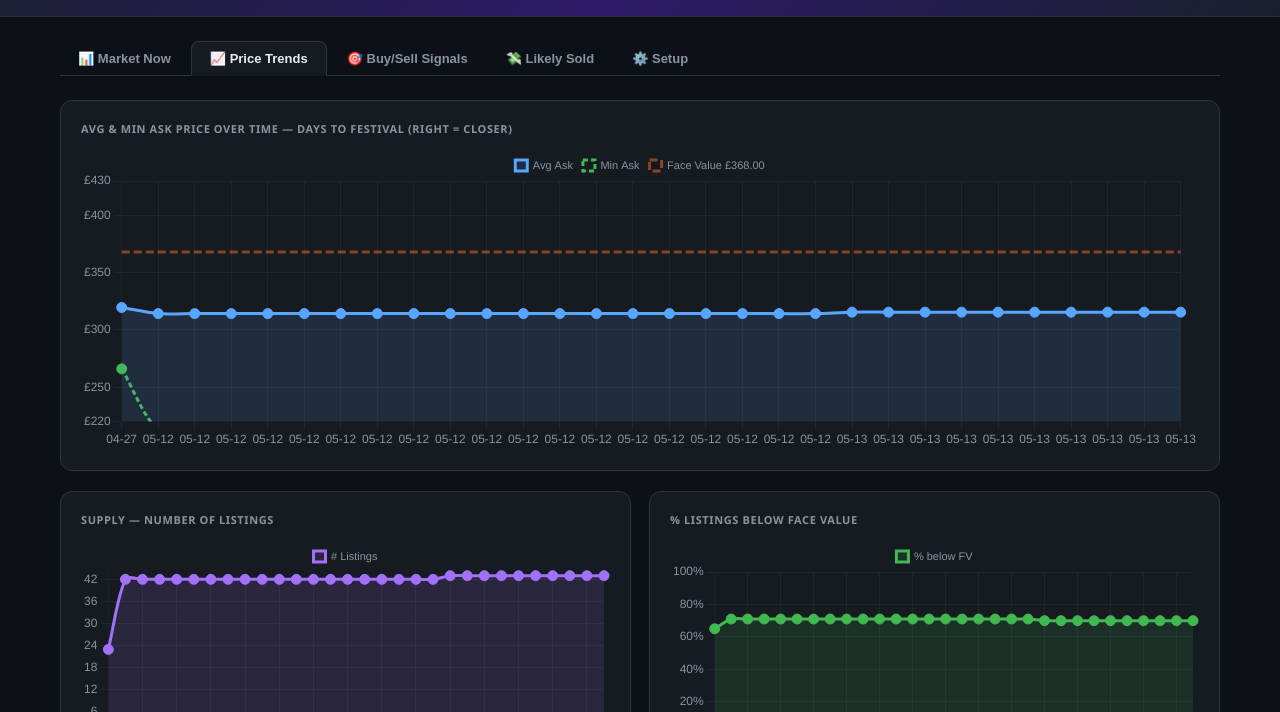
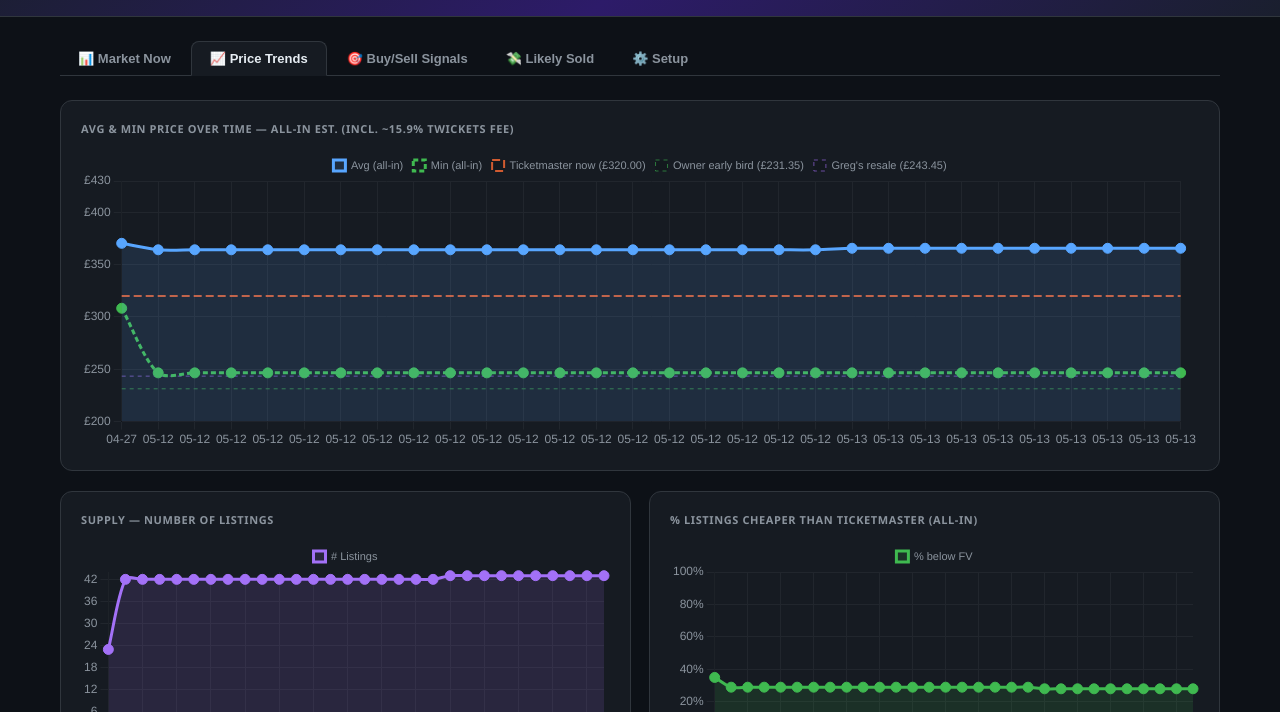
Before and after one commit to TimothyT99/iow-ticket-tracker, a website: page public/index.html in a window 1280 px wide. Both pictures are taken after a click on the button "📈 Price Trends". Shown: the part 88-800 px from the top of the page. Drawn offline with nearby package versions, Linux system fonts and the light colour scheme.

Commit message:
v1.015 all-in pricing: bundle 15.9% Twickets fee, add TM/early-bird/Greg baselines

```diff
--- a/data/events.json
+++ b/data/events.json
@@ -105,7 +105,12 @@
           "confirmed": false
         }
       ],
-      "notes": "IoW Festival 2026. Sky presents. Early bird 'Sky' price was £231.35 (owner's purchase Jun 2025). Standard face value £368."
+      "baselines": {
+        "ticketmasterCurrent": 320.00,
+        "ownerEarlyBird": 231.35,
+        "gregsResale": 243.45
+      },
+      "notes": "IoW Festival 2026. Sky presents. Early bird 'Sky' price was £231.35 (owner's purchase Jun 2025). Standard face value £368. Ticketmaster current price £320 (May 2026). Greg's resale all-in £243.45 (Apr 2026)."
     },
     "2027": {
       "festival": {
--- a/public/index.html
+++ b/public/index.html
@@ -173,7 +173,7 @@ code { background: var(--bg3); padding: 2px 6px; border-radius: 4px; font-size:
     <div class="sec-title">All Listings — Latest Snapshot</div>
     <div class="card">
       <table>
-        <thead><tr><th>Price</th><th>Qty</th><th>vs Face Value</th><th>Tier</th><th>Bar</th></tr></thead>
+        <thead><tr><th>Listed</th><th>All-in Est.</th><th>Qty</th><th>vs Ticketmaster</th><th>Tier</th><th>Bar</th></tr></thead>
         <tbody id="listingsBody"></tbody>
       </table>
     </div>
@@ -185,7 +185,7 @@ code { background: var(--bg3); padding: 2px 6px; border-radius: 4px; font-size:
     <div id="trendNotice" class="info" style="display:none"></div>
 
     <div class="card card-p" style="margin-bottom:20px">
-      <h3>Avg & Min Ask Price Over Time — Days to Festival (right = closer)</h3>
+      <h3>Avg & Min Price Over Time — All-in Est. (incl. ~15.9% Twickets fee)</h3>
       <canvas id="trendChart" style="max-height:300px"></canvas>
     </div>
 
@@ -195,7 +195,7 @@ code { background: var(--bg3); padding: 2px 6px; border-radius: 4px; font-size:
         <canvas id="supplyChart"></canvas>
       </div>
       <div class="card card-p">
-        <h3>% Listings Below Face Value</h3>
+        <h3>% Listings Cheaper than Ticketmaster (all-in)</h3>
         <canvas id="pctBelowChart"></canvas>
       </div>
     </div>
@@ -355,6 +355,11 @@ const fmt    = p  => '£' + (+p).toFixed(2);
 const fmtS   = p  => '£' + Math.round(p);
 const daysBetween = (a, b) => Math.ceil((new Date(b) - new Date(a)) / 86400000);
 
+// Twickets buyer fee (~15.9% on transaction price, added at checkout)
+// All prices displayed on this dashboard are estimated all-in costs.
+const TWICKETS_FEE = 0.159;
+const allIn = p => Math.round(+p * (1 + TWICKETS_FEE) * 100) / 100;
+
 function getYearSnaps() {
   return SNAPS.snapshots
     .filter(s => s.year === activeYear)
@@ -395,6 +400,7 @@ function getAllSoldInferred(snaps) {
 // Buy/sell signal computation
 function computeSignal(snaps, eventConfig) {
   const fv        = eventConfig?.faceValues?.adult_camping || 368;
+  const tmPrice   = eventConfig?.baselines?.ticketmasterCurrent || 320;
   const today     = new Date().toISOString().split('T')[0];
   const daysTo    = daysBetween(today, eventConfig?.festival?.date || '2099-01-01');
   // Use most recent snapshot that actually has listings for price signals
@@ -403,9 +409,11 @@ function computeSignal(snaps, eventConfig) {
   if (!latest) return { buySignal: 'insufficient', sellSignal: 'insufficient', buyReason: 'No listing data yet — market may be empty.', sellReason: 'No listing data yet.' };
 
   const stats     = computeStats(latest.listings, fv);
-  const avgVsFV   = ((stats.avg - fv) / fv * 100).toFixed(1);
+  const avgAI     = allIn(stats.avg);   // all-in average
+  const minAI     = allIn(stats.min);   // all-in minimum
+  const avgVsTM   = ((avgAI - tmPrice) / tmPrice * 100).toFixed(1);
 
-  // Momentum: compare last two non-empty snapshots
+  // Momentum: compare last two non-empty snapshots (using all-in)
   let momentum    = 'flat';
   if (activeSnaps.length >= 2) {
     const prev    = activeSnaps[activeSnaps.length - 2];
@@ -421,18 +429,18 @@ function computeSignal(snaps, eventConfig) {
     return d >= -7 && d <= 14; // within a week past or 2 weeks before
   });
 
-  // Buy signal
+  // Buy signal — compare all-in resale vs Ticketmaster current price
   let buySignal, buyReason;
   if (daysTo < 7) {
     buySignal = 'urgent'; buyReason = `Only ${daysTo} days to festival — last chance, prices rising.`;
   } else if (nearAnn && daysBetween(today, nearAnn.date) > 0) {
     buySignal = 'wait'; buyReason = `${nearAnn.label} announcement in ${daysBetween(today, nearAnn.date)} days — prices likely to spike. Consider waiting until 2 weeks after.`;
-  } else if (momentum === 'falling' && daysTo >= 14 && stats.avg < fv) {
-    buySignal = 'buy'; buyReason = `Avg price is falling (now ${fmt(stats.avg)}, ${Math.abs(avgVsFV)}% below FV). Good buying window with ${daysTo} days left.`;
-  } else if (daysTo >= 28 && daysTo <= 56 && stats.avg < fv) {
-    buySignal = 'watch'; buyReason = `In the typical discount window (${daysTo} days out). Average is ${fmt(stats.avg)} — monitor daily for further drops.`;
+  } else if (momentum === 'falling' && daysTo >= 14 && avgAI < tmPrice) {
+    buySignal = 'buy'; buyReason = `All-in avg is falling (now ${fmt(avgAI)}, ${Math.abs(avgVsTM)}% below Ticketmaster at ${fmt(tmPrice)}). Good buying window with ${daysTo} days left.`;
+  } else if (daysTo >= 14 && daysTo <= 56 && avgAI < tmPrice) {
+    buySignal = 'watch'; buyReason = `In the typical discount window (${daysTo} days out). All-in avg ${fmt(avgAI)} is below Ticketmaster (${fmt(tmPrice)}) — monitor for further drops.`;
   } else {
-    buySignal = 'wait'; buyReason = `Prices at ${fmt(stats.avg)} (avg). Not a clear discount yet — patience likely rewarded.`;
+    buySignal = 'wait'; buyReason = `All-in avg ${fmt(avgAI)} vs Ticketmaster ${fmt(tmPrice)}. ${avgAI >= tmPrice ? 'Resale currently at or above Ticketmaster — no advantage yet.' : 'Some deals available but avg isn\'t compelling.'}`;
   }
 
   // Sell signal
@@ -449,7 +457,7 @@ function computeSignal(snaps, eventConfig) {
     sellSignal = 'watch'; sellReason = `Market stable. Best sell windows: just before a lineup announcement, or the final 2 weeks.`;
   }
 
-  return { buySignal, buyReason, sellSignal, sellReason, stats, momentum, daysTo, fv };
+  return { buySignal, buyReason, sellSignal, sellReason, stats, momentum, daysTo, fv, tmPrice, avgAI, minAI };
 }
 
 // ── RENDER ─────────────────────────────────────────────────────────────────
@@ -486,19 +494,22 @@ function renderMarket(snaps, latest, fv) {
     return;
   }
   const st = computeStats(latest.listings, fv);
-  info.innerHTML = `Snapshot: <strong>${latest.date}</strong> · ${latest.daysToFestival} days before festival · <strong>${st.count}</strong> adult camping listings · Face value: <strong>${fmt(fv)}</strong> · Source: ${latest.source}`;
+  info.innerHTML = `Snapshot: <strong>${latest.date}</strong> · ${latest.daysToFestival} days before festival · <strong>${st.count}</strong> adult camping listings · Prices shown are all-in estimates (listed price + ~15.9% Twickets buyer fee) · Source: ${latest.source}`;
 
   // Stats
   const grid = document.getElementById('statsGrid');
   grid.innerHTML = '';
+  const config    = getEventConfig();
+  const tmPrice   = config?.baselines?.ticketmasterCurrent || 320;
+  const belowTM   = latest.listings.filter(l => allIn(+l.price) < tmPrice).length;
   const cards = [
-    { v: fmt(st.min),    l: 'Lowest Ask',      c: 'c-blue'   },
-    { v: fmt(st.avg),    l: 'Average Ask',      c: 'c-green'  },
-    { v: fmt(st.median), l: 'Median Ask',       c: ''         },
-    { v: fmt(st.max),    l: 'Highest Ask',      c: 'c-orange' },
-    { v: st.count,       l: 'Listings',         c: 'c-purple' },
-    { v: st.belowFV,     l: 'Below Face Value', c: 'c-green'  },
-    { v: fmt(fv),        l: 'Face Value',       c: 'c-blue'   },
+    { v: fmt(allIn(st.min)),    l: 'Lowest All-in',             c: 'c-blue'   },
+    { v: fmt(allIn(st.avg)),    l: 'Avg All-in',                c: 'c-green'  },
+    { v: fmt(allIn(st.median)), l: 'Median All-in',             c: ''         },
+    { v: fmt(allIn(st.max)),    l: 'Highest All-in',            c: 'c-orange' },
+    { v: st.count,              l: 'Listings',                  c: 'c-purple' },
+    { v: belowTM,               l: `Cheaper than Ticketmaster`, c: 'c-green'  },
+    { v: fmt(tmPrice),          l: 'Ticketmaster Now',          c: 'c-blue'   },
   ];
   cards.forEach(c => {
     grid.innerHTML += `<div class="stat ${c.c}"><div class="v">${c.v}</div><div class="l">${c.l}</div></div>`;
@@ -541,17 +552,20 @@ function renderMarket(snaps, latest, fv) {
   const tbody = document.getElementById('listingsBody');
   tbody.innerHTML = '';
   const sorted = [...latest.listings].sort((a,b) => +a.price - +b.price);
+  const tmPriceRow = getEventConfig()?.baselines?.ticketmasterCurrent || 320;
   sorted.forEach(l => {
-    const diff   = +l.price - fv;
-    const isBelow= +l.price < fv, isAbove = +l.price > fv;
+    const allInPrice = allIn(+l.price);
+    const diff   = allInPrice - tmPriceRow;
+    const isBelow= allInPrice < tmPriceRow, isAbove = allInPrice > tmPriceRow;
     const bc     = isBelow ? 'b-green' : isAbove ? 'b-purple' : 'b-blue';
-    const fvText = +l.price===fv ? 'Face value' : (diff>0?'+':'')+fmt(Math.abs(diff))+(isBelow?' below':' above');
-    const barW   = Math.round((+l.price/500)*100);
+    const tmText = Math.abs(diff) < 0.5 ? 'At Ticketmaster price' : (diff>0?'+':'')+fmt(Math.abs(diff))+(isBelow?' below TM':' above TM');
+    const barW   = Math.round((allInPrice/500)*100);
     const barC   = isBelow ? '#3fb950' : isAbove ? '#a371f7' : '#58a6ff';
     tbody.innerHTML += `<tr>
-      <td><strong>${fmt(+l.price)}</strong></td>
+      <td>${fmt(+l.price)}</td>
+      <td><strong>${fmt(allInPrice)}</strong></td>
       <td>${l.qty}</td>
-      <td><span class="badge ${bc}">${fvText}</span>${l.offers?' <span class="badge b-grey">Offers</span>':''}</td>
+      <td><span class="badge ${bc}">${tmText}</span>${l.offers?' <span class="badge b-grey">Offers</span>':''}</td>
       <td style="color:var(--text3);font-size:12px">${l.tier}</td>
       <td><span class="bar-spark" style="width:${barW}px;background:${barC}"></span></td>
     </tr>`;
@@ -592,13 +606,18 @@ function renderTrends(snaps, config, fv) {
   }
 
   const labels = snaps.map(s => s.date.slice(5)); // MM-DD
+  const bl     = config?.baselines || {};
+  const tmRef  = bl.ticketmasterCurrent || 320;
+  const ebRef  = bl.ownerEarlyBird || 231.35;
+  const grRef  = bl.gregsResale || 243.45;
   // Use null (not undefined) for empty-market snapshots so Chart.js renders clean gaps
-  const avgs   = snaps.map(s => { const st = computeStats(s.listings, fv); return st.avg ?? null; });
-  const mins   = snaps.map(s => { const st = computeStats(s.listings, fv); return st.min ?? null; });
+  // All prices are all-in estimates (listed price + ~15.9% Twickets buyer fee)
+  const avgs   = snaps.map(s => { const st = computeStats(s.listings, fv); return st.avg != null ? allIn(st.avg) : null; });
+  const mins   = snaps.map(s => { const st = computeStats(s.listings, fv); return st.min != null ? allIn(st.min) : null; });
   const counts = snaps.map(s => s.listings.length);
   const pctBelow = snaps.map(s => {
     const st = computeStats(s.listings, fv);
-    return st.count ? Math.round(st.belowFV / st.count * 100) : null;
+    return st.count ? Math.round(s.listings.filter(l => allIn(+l.price) < tmRef).length / st.count * 100) : null;
   });
 
   // Announcement vertical lines as annotations (manual via dataset)
@@ -617,15 +636,17 @@ function renderTrends(snaps, config, fv) {
   charts.trend = new Chart(document.getElementById('trendChart'), {
     type:'line',
     data:{ labels, datasets:[
-      { label:'Avg Ask',    data:avgs, borderColor:'#58a6ff', backgroundColor:'#58a6ff22', tension:.3, fill:true, pointRadius:5, pointBackgroundColor:'#58a6ff' },
-      { label:'Min Ask',   data:mins, borderColor:'#3fb950', backgroundColor:'transparent', tension:.3, borderDash:[5,3], pointRadius:5, pointBackgroundColor:'#3fb950' },
-      { label:`Face Value ${fmt(fv)}`, data:snaps.map(()=>fv), borderColor:'rgba(255,107,53,0.5)', tension:0, fill:false, pointRadius:0, borderDash:[8,4] },
+      { label:'Avg (all-in)',           data:avgs, borderColor:'#58a6ff', backgroundColor:'#58a6ff22', tension:.3, fill:true, pointRadius:5, pointBackgroundColor:'#58a6ff' },
+      { label:'Min (all-in)',           data:mins, borderColor:'#3fb950', backgroundColor:'transparent', tension:.3, borderDash:[5,3], pointRadius:5, pointBackgroundColor:'#3fb950' },
+      { label:`Ticketmaster now (${fmt(tmRef)})`, data:snaps.map(()=>tmRef), borderColor:'rgba(255,107,53,0.8)', tension:0, fill:false, pointRadius:0, borderDash:[8,4], borderWidth:2 },
+      { label:`Owner early bird (${fmt(ebRef)})`, data:snaps.map(()=>ebRef), borderColor:'rgba(63,185,80,0.6)',  tension:0, fill:false, pointRadius:0, borderDash:[4,4], borderWidth:1 },
+      { label:`Greg's resale (${fmt(grRef)})`,    data:snaps.map(()=>grRef), borderColor:'rgba(163,113,247,0.6)',tension:0, fill:false, pointRadius:0, borderDash:[4,4], borderWidth:1 },
     ]},
     options:{ ...CHART_DEFAULTS,
       plugins:{ ...CHART_DEFAULTS.plugins, tooltip:{ callbacks:{ label:ctx=>`${ctx.dataset.label}: £${(ctx.raw||0).toFixed(2)}` } } },
       scales:{
         x:{ ticks:{color:'#8b949e'}, grid:{color:'#21262d'} },
-        y:{ ticks:{color:'#8b949e',callback:v=>'£'+v}, grid:{color:'#21262d'}, min:220, max:430 }
+        y:{ ticks:{color:'#8b949e',callback:v=>'£'+v}, grid:{color:'#21262d'}, min:200, max:430 }
       }
     }
   });
@@ -662,7 +683,7 @@ function renderSignals(snaps, config, fv) {
       <div class="signal-body">
         <h4>${sig.buySignal === 'buy' ? '✅ Good Time to Buy' : sig.buySignal === 'urgent' ? '⚡ Buy Urgently' : sig.buySignal === 'watch' ? '👀 Watch the Market' : '⏳ Wait to Buy'}</h4>
         <p>${sig.buyReason || 'Insufficient data'}</p>
-        ${sig.stats ? `<p style="margin-top:8px;font-size:12px;color:var(--text4)">Current avg: ${fmt(sig.stats.avg)} · Min available: ${fmt(sig.stats.min)} · FV: ${fmt(sig.fv)}</p>` : ''}
+        ${sig.stats ? `<p style="margin-top:8px;font-size:12px;color:var(--text4)">All-in avg: ${fmt(sig.avgAI)} · Min all-in: ${fmt(sig.minAI)} · Ticketmaster now: ${fmt(sig.tmPrice)}</p>` : ''}
       </div>
     </div>
     <div class="signal ${signalClass[sig.sellSignal]||'wait'}">
```
Also changed, not shown: public/data/events.json (+6 -1 lines).
